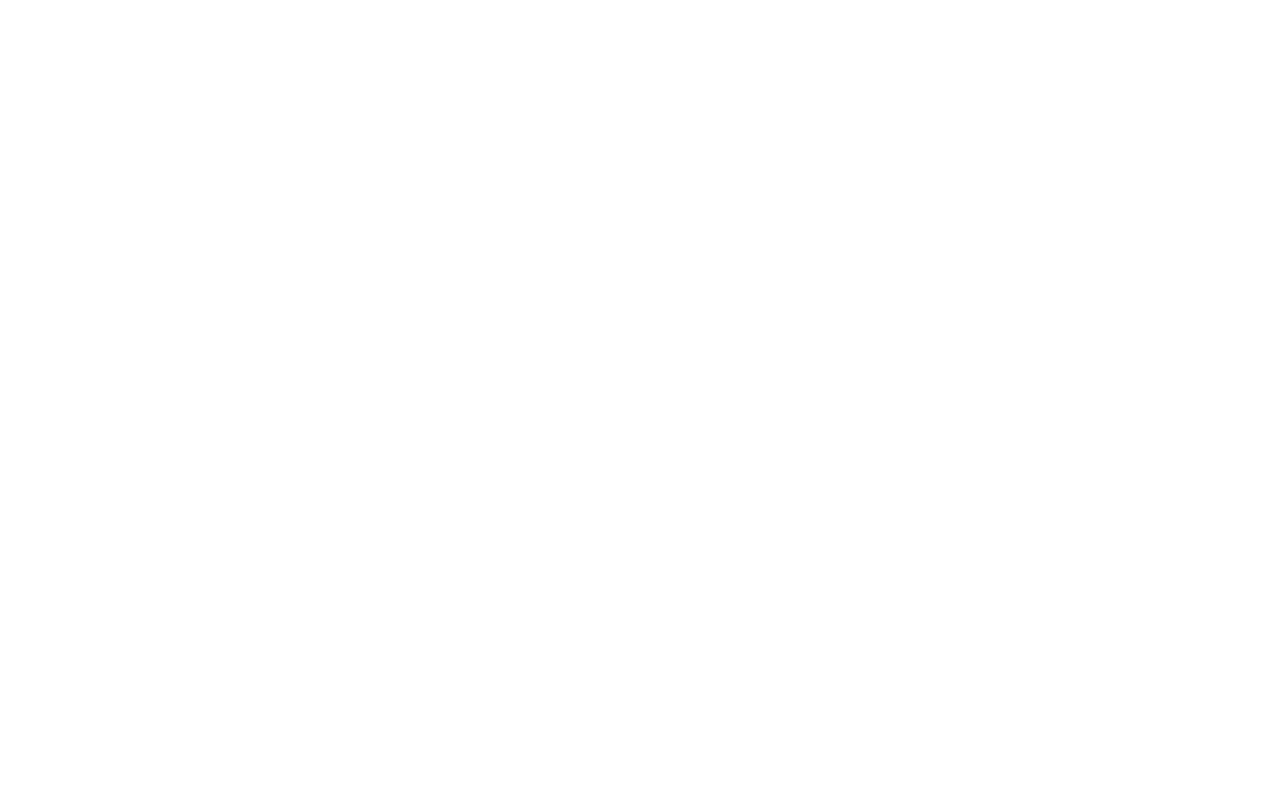
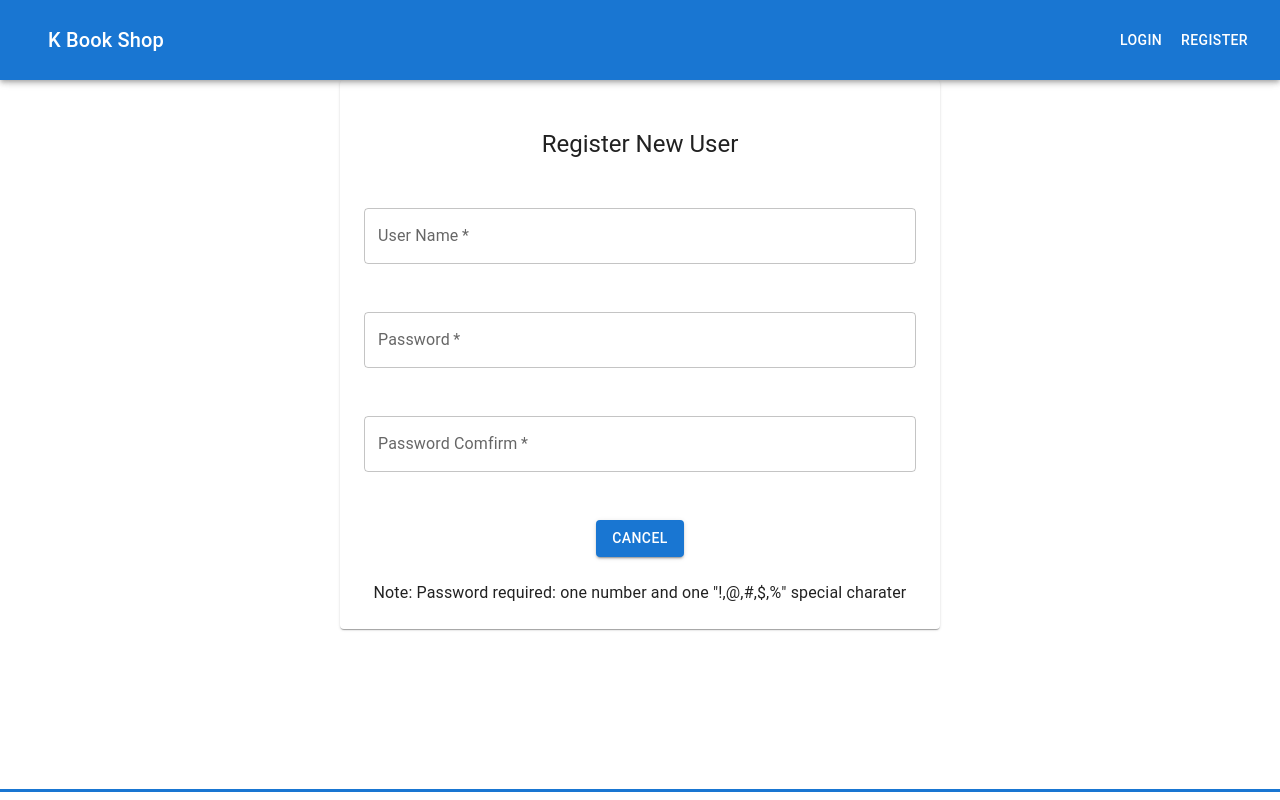
Before and after one commit to kanemds/MERN-E-commerce-project, a React (Create React App) app in the folder client/: page /register in a window 1280 px wide. Before the commit this address had no page. Shown: the top 800 px of the page. Built offline with nearby package versions, Linux system fonts and the light colour scheme; no server answers.

Commit message:
added register form for customer

```diff
--- a/client/src/App.js
+++ b/client/src/App.js
@@ -34,6 +34,7 @@
           <Route element={<BooksPrefetch />}>
             <Route index element={<Public />} />
             <Route path='login' element={<Login />} />
+            <Route path='register' element={<Register />} />
 
             {/* protected */}
             <Route element={<PersistLogin />}>
--- a/client/src/components/Layout.js
+++ b/client/src/components/Layout.js
@@ -17,14 +17,16 @@
   const { username, status } = useAuth()
 
   const WrapperCustomer = styled(Container)(() => ({
-    minHeight: '78vh',
-    minWidth: '95vw'
+    marginTop: '80px',
+    height: '78%',
+    wdth: '95%'
 
   }))
 
   const WrapperUser = styled(Container)(() => ({
-    minHeight: '90vh',
-    minWidth: '95vw'
+    marginTop: '80px',
+    height: '90%',
+    width: '95%'
 
   }))
 
--- a/client/src/components/Navbar.js
+++ b/client/src/components/Navbar.js
@@ -129,7 +129,7 @@
 
   return (
 
-    <AppBar position="fixed" sx={{ maxHeight: '10vh', width: '100vw', zindex: 9999, display: 'flex', flexDirection: 'row', justifyContent: 'space-between', alignItems: 'center', p: 3 }}>
+    <AppBar position="fixed" sx={{ height: '80px', width: '100vw', zindex: 9999, display: 'flex', flexDirection: 'row', justifyContent: 'space-between', alignItems: 'center', p: 3 }}>
 
       <Typography variant="h6" sx={{ ml: 3 }} >
         <Link to='/' component={RouterLink} underline='none' color='white'>K Book Shop</Link>
@@ -144,7 +144,7 @@
         :
         <Box>
           <Button color="inherit" onClick={() => navigate('/login')}>Login</Button>
-          {/* <Button color="inherit" onClick={() => navigate('/register')}>Register</Button> */}
+          <Button color="inherit" onClick={() => navigate('/register')}>Register</Button>
         </Box>
       }
 
--- a/client/src/pages/Register.js
+++ b/client/src/pages/Register.js
@@ -1,9 +1,104 @@
-import React from 'react'
+import React, { useState, useEffect } from 'react'
+import { useNavigate, Link as RouterLink } from 'react-router-dom'
+import { Paper, Box, Button, TextField, Typography, Link, OutlinedInput, InputLabel, MenuItem, FormControl, Select } from '@mui/material'
+// included
+const USER_REGEX = /^[a-zA-Z0-9-_.]{3,24}$/
+// required type
+const PWD_REGEX = /^(?=.*[a-z])(?=.*[0-9])(?=.*[!@#$%]).{4,24}$/
 
 const Register = () => {
-  return (
-    <div>Register</div>
+
+
+
+
+
+  const navigate = useNavigate()
+
+  const [username, setUsername] = useState('')
+  const [validUsername, setValidUsername] = useState(false)
+  const [password, setPassword] = useState('')
+  const [validPassword, setValidPassword] = useState(false)
+  const [comfirm, setComfirm] = useState("")
+  const [isMatch, setIsMatch] = useState(false)
+  const [roles, setRoles] = useState(["Employee"])
+
+
+
+  useEffect(() => {
+    setValidUsername(USER_REGEX.test(username))
+  }, [username])
+
+  useEffect(() => {
+    setValidPassword(PWD_REGEX.test(password))
+  }, [password])
+
+  useEffect(() => {
+    const match = comfirm === password
+    setIsMatch(match)
+  }, [comfirm, password])
+
+  useEffect(() => {
+    setRoles(roles)
+  }, [roles])
+
+  // useEffect(() => {
+  //   if (isSuccess) {
+  //     setUsername('')
+  //     setPassword('')
+  //     setRoles([])
+  //     navigate('/dash/users')
+  //   }
+  // }, [isSuccess, navigate])
+
+
+
+
+  // const canSave = [validUsername, validPassword].every(Boolean) && !isLoading
+
+  // const handleSubmit = async (e) => {
+  //   e.preventDefault()
+  //   if (canSave) {
+  //     await addNewUser({ username, password, roles })
+  //   }
+  // }
+
+  const content = (
+    <Box sx={{ display: 'flex', flexDirection: 'column', justifyContent: 'center', alignItems: 'center' }}>
+      {/* {error ?
+        <Paper sx={{ width: '600px', height: '400px', display: 'flex', flexDirection: 'column', justifyContent: 'center', alignItems: 'center' }}>
+          <Typography variant='h5' sx={{ mb: 5 }}>{error?.data?.message}</Typography>
+        </Paper>
+        : */}
+      <Paper sx={{ width: '600px', display: 'flex', flexDirection: 'column', justifyContent: 'center', alignItems: 'center', p: 3 }}>
+        <Typography variant='h5' sx={{ p: 3 }} >Register New User</Typography>
+        <TextField fullWidth autoComplete='off' type='text' label='User Name' variant='outlined' required sx={{ m: 3 }}
+          onChange={e => setUsername(e.target.value)}
+        />
+        {validUsername || username.length === 0 ? "" : <Typography>User Name must be 3 to 24 characters(Letters and Numbers only) </Typography>}
+        <TextField fullWidth autoComplete='off' type='password' label='Password' variant='outlined' required sx={{ m: 3 }}
+          onChange={e => setPassword(e.target.value)}
+        />
+
+        {validPassword || password.length === 0 ? "" : <Typography>Invalided Password</Typography>}
+        <TextField fullWidth autoComplete='off' type='password' label='Password Comfirm' variant='outlined' required sx={{ m: 3 }}
+          onChange={e => setComfirm(e.target.value)}
+        />
+        {isMatch || comfirm.length === 0 ? "" : <Typography>Please match with password</Typography>}
+
+
+
+        <Box sx={{ m: 3 }}>
+          {/* <Button variant="contained" disabled={!canSave} onClick={handleSubmit} sx={{ mr: 3 }}>Submit</Button> */}
+          <Button variant="contained" ><Link to='/' component={RouterLink} underline="none" color='white'>Cancel</Link></Button>
+        </Box>
+        <Typography variant='h8' >Note: Password required: one number and one "!,@,#,$,%" special charater </Typography>
+      </Paper>
+      {/* } */}
+
+    </Box >
   )
+
+  return content
 }
 
 export default Register
```
Also changed, not shown: client/src/components/useScrollDirection.js (deleted, +0 -44 lines).
